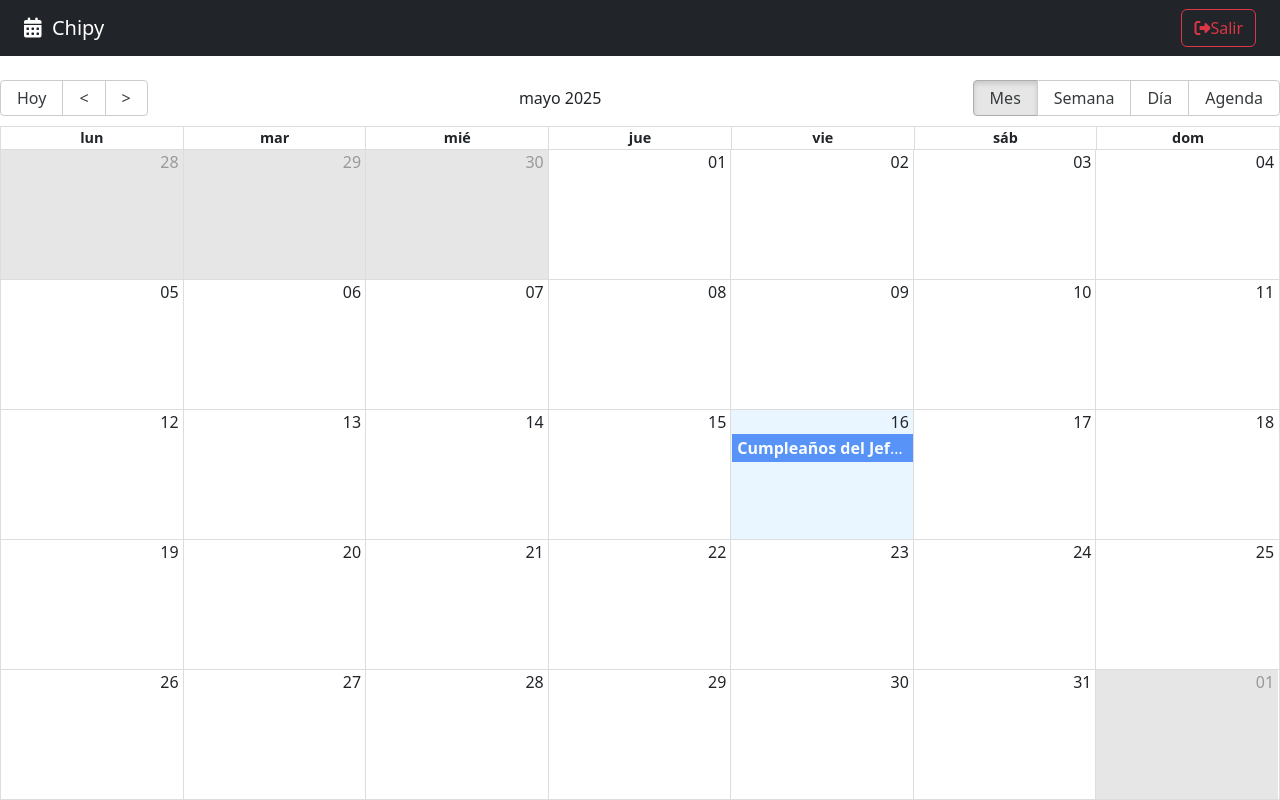
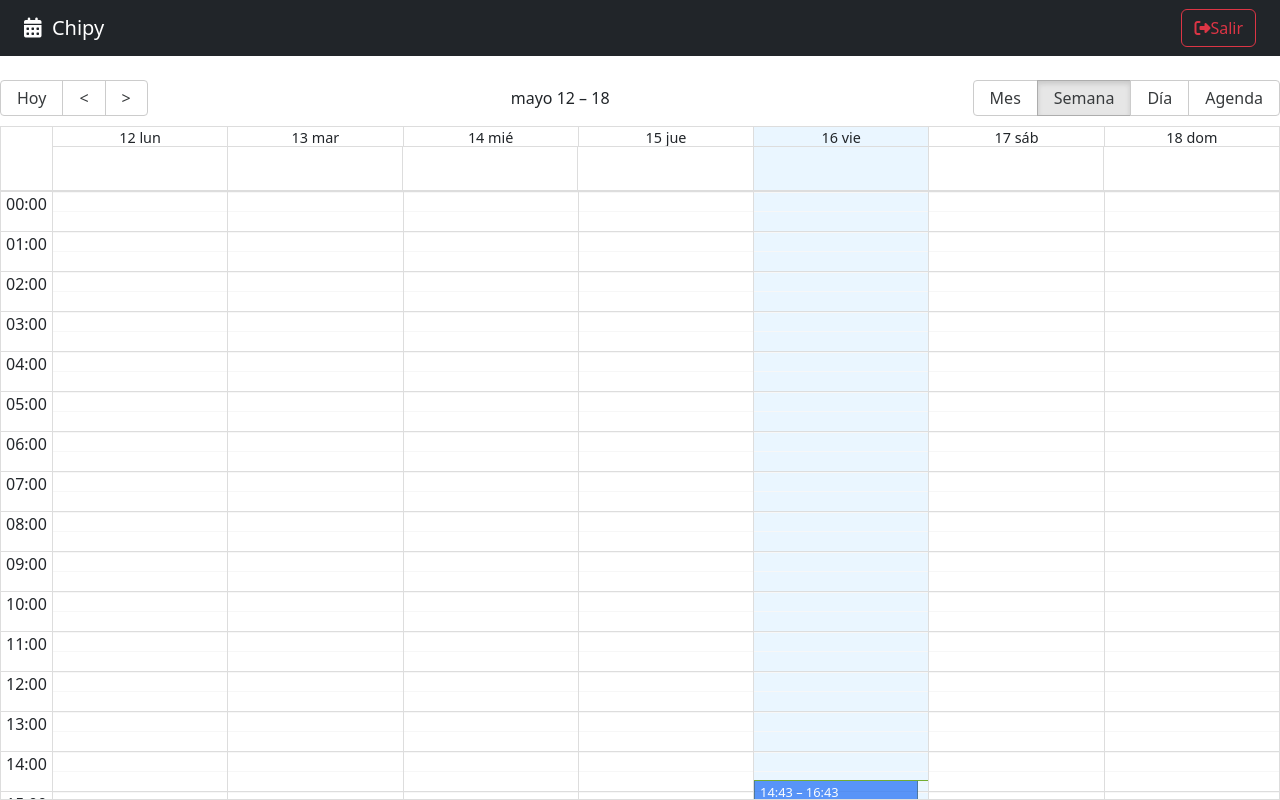
Before and after one commit to ssalgadoi/calendario-react-node-mongo, a React (Vite) app: page /auth in a window 1280 px wide. Built offline with nearby package versions, Linux system fonts and the light colour scheme.

Commit message:
Escuchamos eventos del calendario

```diff
--- a/src/calendar/components/CalendarEvent.jsx
+++ b/src/calendar/components/CalendarEvent.jsx
@@ -1,13 +1,13 @@
 
 
-export const CalendarEvent = ( { event }) => {
+export const CalendarEvent = ({ event }) => {
     const { title, user } = event;
 
 
     return (
         <>
-         <strong>{ title }</strong>
-        <span> - { user.name }</span>
+            <strong>{title}</strong>
+            <span> - {user.name}</span>
         </>
 
     )
--- a/src/calendar/pages/CalendarPage.jsx
+++ b/src/calendar/pages/CalendarPage.jsx
@@ -5,7 +5,11 @@
 import 'react-big-calendar/lib/css/react-big-calendar.css'
 import { getMessagesES, localizer } from '../../helpers'
 import { CalendarEvent } from '../components/CalendarEvent'
+import { useState } from 'react'
 
+
+
+useState
 const events = [{
   title: 'Cumpleaños del Jefe',
   notes: 'Hay que comprar el pastel',
@@ -21,6 +25,8 @@
 
 export const CalendarPage = () => {
 
+  const [ lastView, setLastView ] = useState(localStorage.getItem('lastView') || 'week');
+
   const eventStyleGetter = (event, start, end, isSelected) => {
     // console.log({ event, start, end, isSelected });
 
@@ -33,6 +39,18 @@
 
     return { style }
   }
+  const onDoubleClick = (event) => {
+    console.log({ doubleClick: event });
+
+  }
+  const onSelect = (event) => {
+    console.log({ click: event });
+
+  }
+  const onViewChanged = ( event ) => {
+    localStorage.setItem('lastView', event)
+
+  }
   return (
     <>
       <NavBar />
@@ -40,6 +58,7 @@
         culture='es'
         localizer={localizer}
         events={events}
+        defaultView={ lastView }
         startAccessor="start"
         endAccessor="end"
         style={{ height: 'calc( 100vh - 80px)' }}
@@ -48,6 +67,9 @@
         components={{
           event: CalendarEvent
         }}
+        onDoubleClickEvent={ onDoubleClick}
+        onSelectEvent={ onSelect}
+        onView={ onViewChanged}
       />
     </>
   )
```
